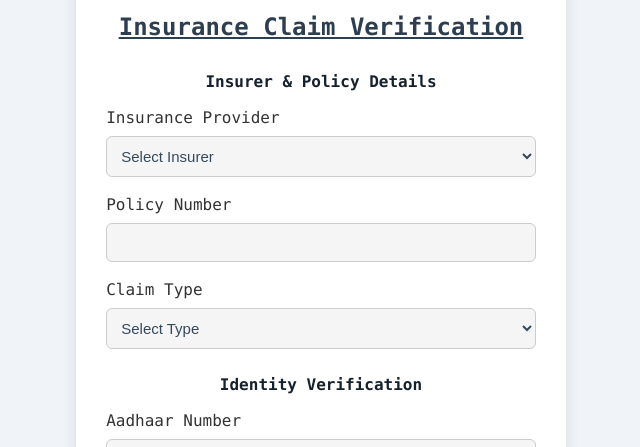
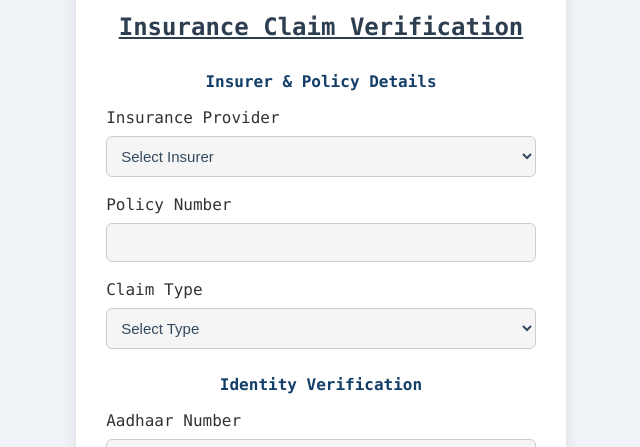
Before and after one commit to varun77x/ClaimFORM, a React (Vite) app: page / in a window 1280 px wide. Shown: the part 146-593 px from the top of the page, without its empty margins (319-959 px from the left). Built offline with nearby package versions, Linux system fonts and the light colour scheme.

Commit message:
minor changes

```diff
--- a/src/styles/ClaimForm.css
+++ b/src/styles/ClaimForm.css
@@ -73,7 +73,7 @@ body {
 .section-title {
   font-size: 16px;
   font-weight: 900;
-  color: #15212d;
+  color: #133e68;
   margin: 24px 0 12px;
 }
 
```
